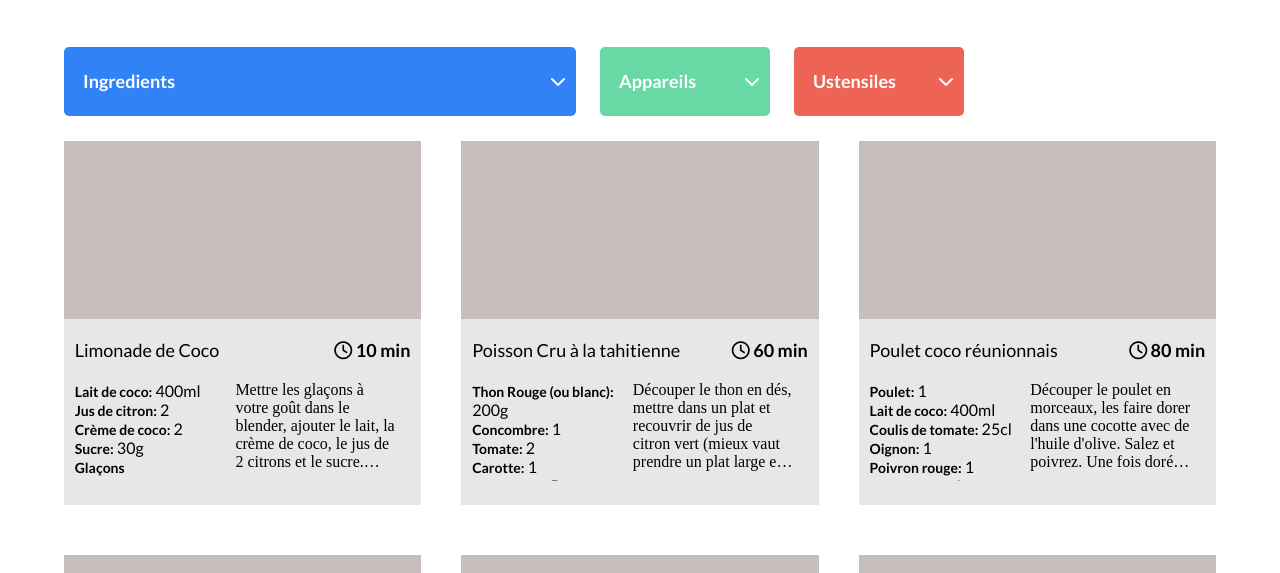
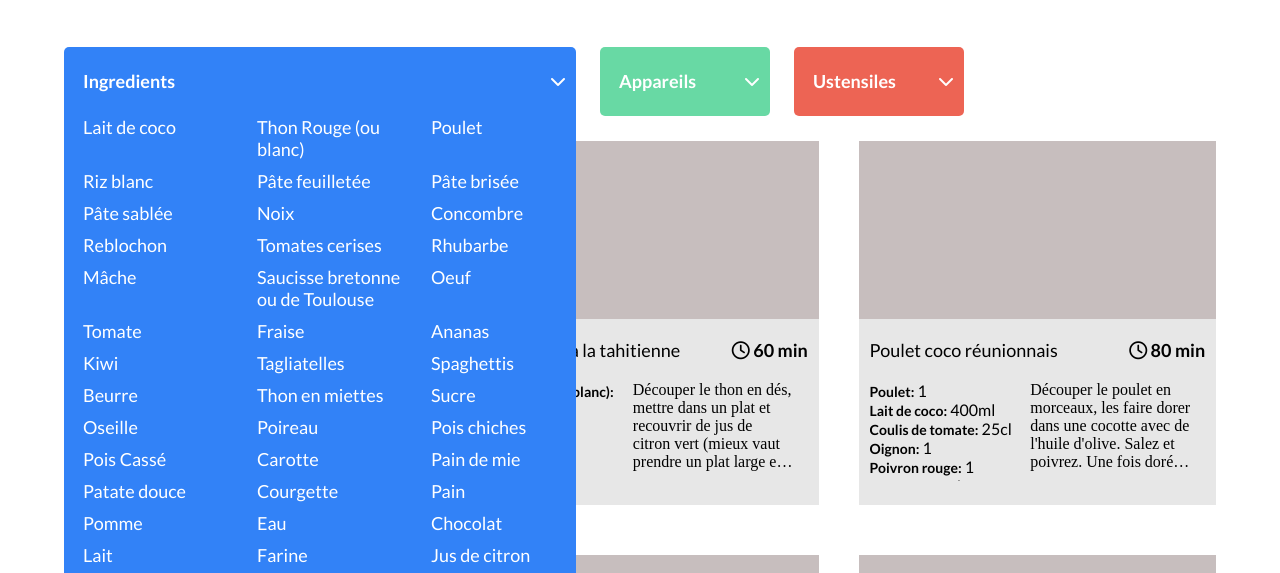
Before and after one commit to OrionFE/Projet-7, a plain HTML site: page index.html in a window 1280 px wide. Both pictures are taken after a click on the icon 216 px from the left and 305 px from the top of the page. Shown: the part 224-797 px from the top of the page. Drawn offline with Linux system fonts and the light colour scheme.

Commit message:
display filter

```diff
--- a/app.js
+++ b/app.js
@@ -113,24 +113,57 @@ function getAllUstensiles() {
   return [...new Set(ustensilesWithDuplicate)];
 }
 
+function displayFilter(inputToAdd, itemFilter) {
+  const inputBox = inputToAdd.parentElement;
+  const boxFilter = document.createElement("div");
+  boxFilter.classList.add("list-filter");
+  boxFilter.classList.add(`${inputToAdd.id}`);
+
+  console.log(itemFilter);
+
+  itemFilter.forEach((item) => {
+    const filterItem = document.createElement("p");
+    filterItem.innerText = item;
+    boxFilter.appendChild(filterItem);
+  });
+
+  console.log(boxFilter);
+  console.log(inputBox);
+
+  inputBox.appendChild(boxFilter);
+}
+
+function hideFilterBox() {
+  const boxFilter = document.querySelectorAll(".list-filter");
+
+  boxFilter.forEach((box) => {
+    box.remove();
+  });
+}
+
 function openDropdown() {
   const inputChevronDown = document.querySelectorAll(".fa-chevron-down");
 
   inputChevronDown.forEach((chevronDown) => {
     chevronDown.addEventListener("click", (e) => {
       const input = e.target.previousElementSibling;
+      const boxFilter = `getAll${input.placeholder}`;
+      console.log(boxFilter);
 
       inputChevronDown.forEach((items) => {
         items.previousElementSibling.classList.remove("input-open");
+        hideFilterBox();
       });
 
-      console.log(input.className);
       if (input.className == "input opened") {
         input.classList.remove("input-open");
         input.classList.remove("opened");
+        hideFilterBox();
       } else {
         input.classList.add("opened");
         input.classList.add("input-open");
+        let functionToCall = window[boxFilter]();
+        displayFilter(input, functionToCall);
       }
     });
   });
--- a/index.html
+++ b/index.html
@@ -40,7 +40,7 @@
 
           <div class="filters">
             <div class="selected-filters"></div>
-            <div class="input-container">
+            <div class="input-container input-ingredient">
               <input
                 type="text"
                 id="ingredients"
--- a/style.css
+++ b/style.css
@@ -67,6 +67,9 @@ h1 {
   color: white;
   font-size: 18px;
   font-weight: 700;
+  border: none;
+  border-radius: 5px;
+  padding-left: 19px;
 }
 
 .filters .input::placeholder {
@@ -90,30 +93,56 @@ h1 {
 
 #ingredients {
   background: #3282f7;
-  border: none;
-  border-radius: 5px;
-  padding-left: 19px;
 }
 
 #appareils {
   background: #68d9a4;
-  border: none;
-  border-radius: 5px;
-  padding-left: 19px;
 }
 
 #ustensiles {
   background: #ed6454;
-  border: none;
-  border-radius: 5px;
-  padding-left: 19px;
 }
 
 /* input toggle */
 
 .filters .input-open {
   width: 40vw;
-  color: yellow;
+  border-radius: 5px 5px 0 0;
+}
+
+/* list filter */
+
+.list-filter {
+  position: absolute;
+  top: 69px;
+  left: 0;
+  width: 40vw;
+  display: grid;
+  grid-template-columns: repeat(3, 1fr);
+  grid-template-rows: auto;
+  gap: 10px;
+  font-family: "Lato", sans-serif;
+  font-size: 18px;
+  font-weight: 400;
+  color: white;
+  border-radius: 0 0 5px 5px;
+  padding-bottom: 19px;
+}
+
+.ingredients {
+  background: #3282f7;
+}
+.appareils {
+  background: #68d9a4;
+}
+.ustensiles {
+  background: #ed6454;
+}
+
+.list-filter p {
+  padding-left: 19px;
+  cursor: pointer;
+  width: fit-content;
 }
 
 .recipe-container {
```
